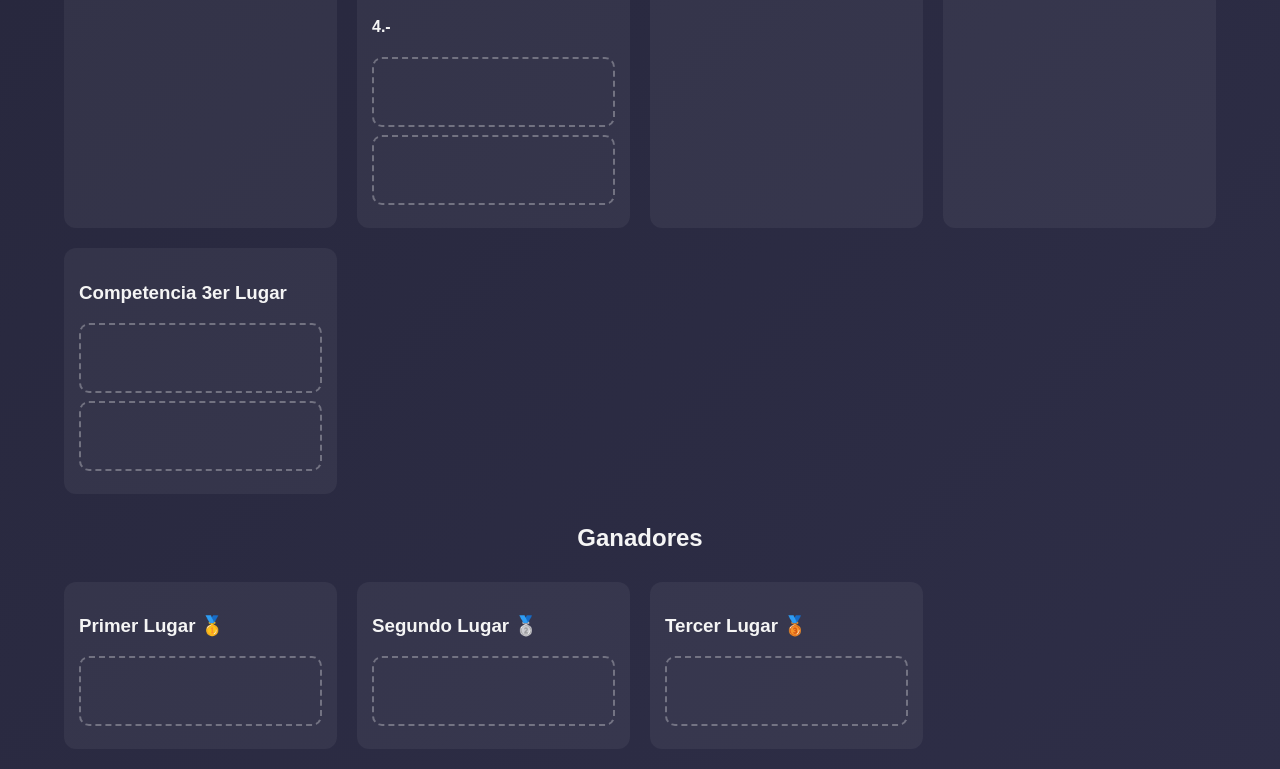
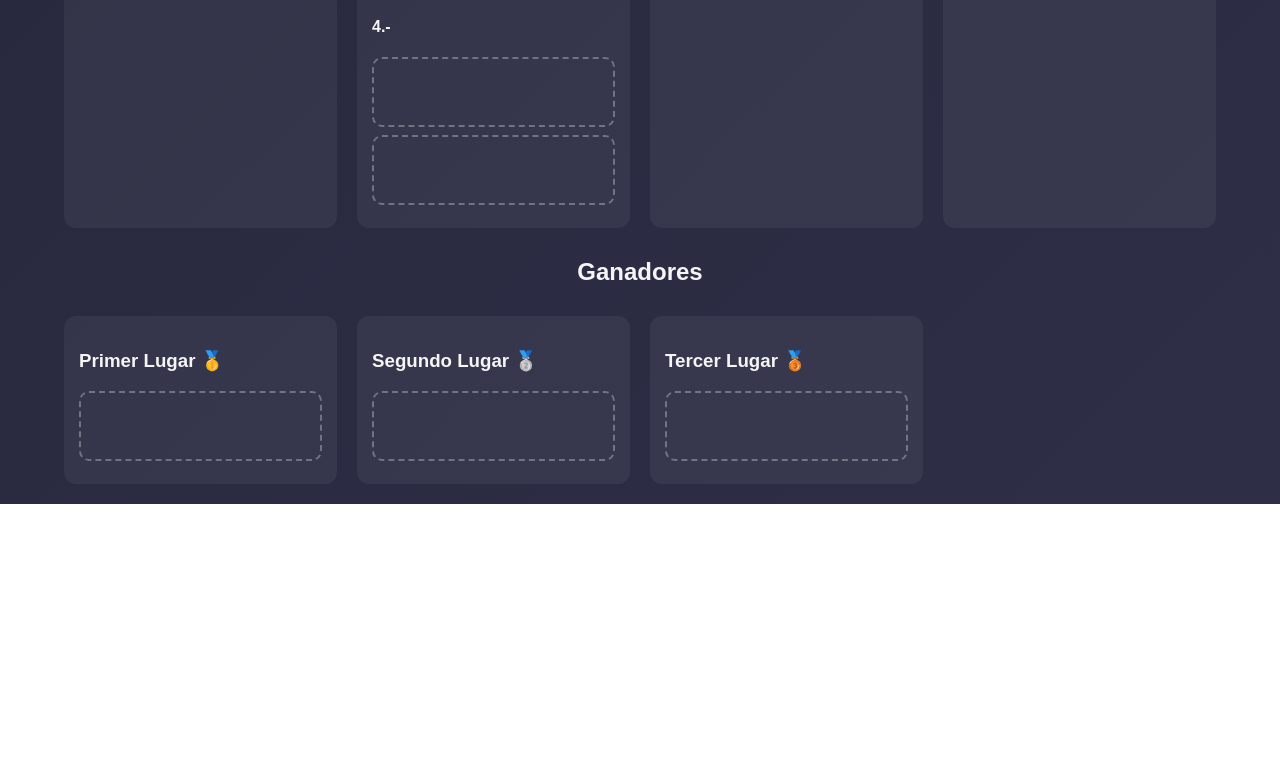
Before and after one commit to AlexZirael/ilprandomcup, a plain HTML site: page index.html in a window 1280 px wide. Shown: the part 3397-4166 px from the top of the page. After the commit the page ends 3901 px from the top, so only its background shows below. Drawn offline with Linux system fonts and the light colour scheme.

Commit message:
Update index.html

```diff
--- a/index.html
+++ b/index.html
@@ -218,13 +218,6 @@
         <div class="dropzone"></div>
         <div class="dropzone"></div>
       </div>
-
-      <!-- 3er lugar -->
-      <div class="round">
-        <h3>Competencia 3er Lugar</h3>
-        <div class="dropzone"></div>
-        <div class="dropzone"></div>
-      </div>
     </div>
 
     <!-- Zona Ganadores -->
```
